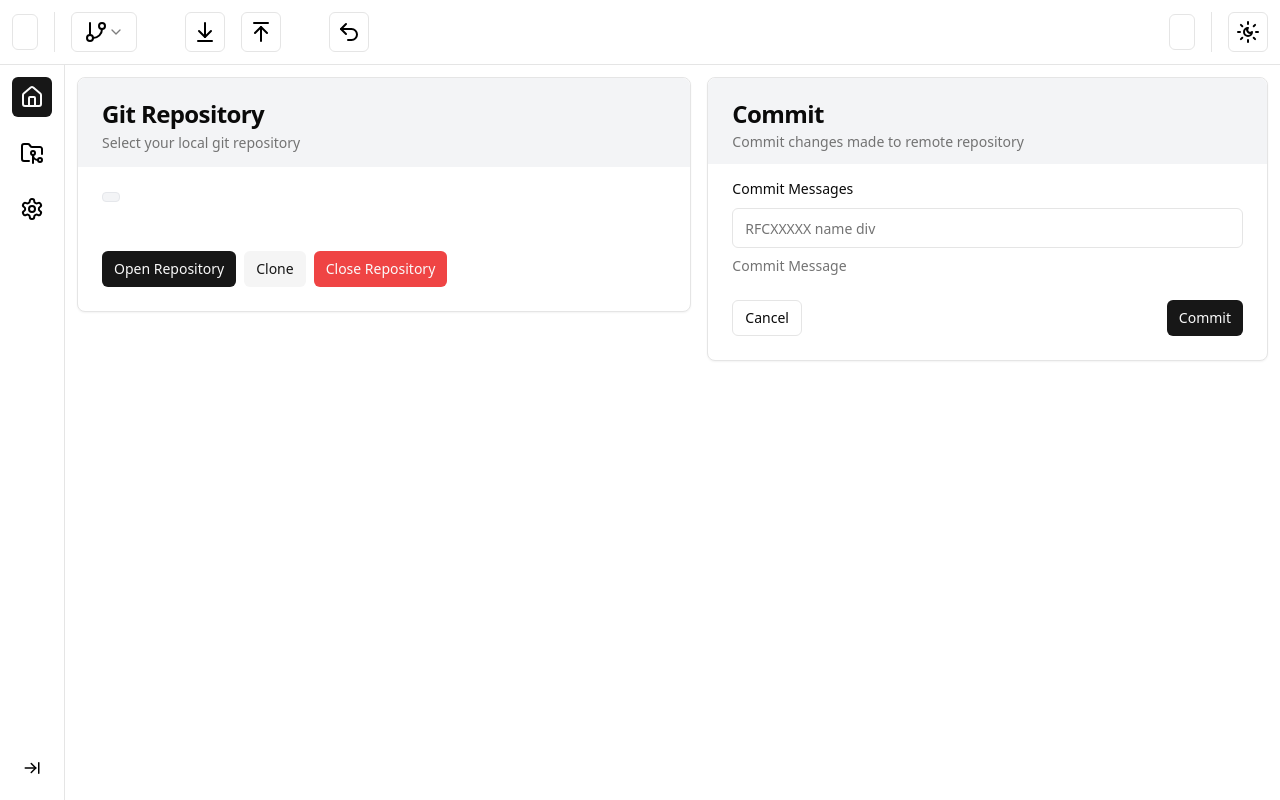
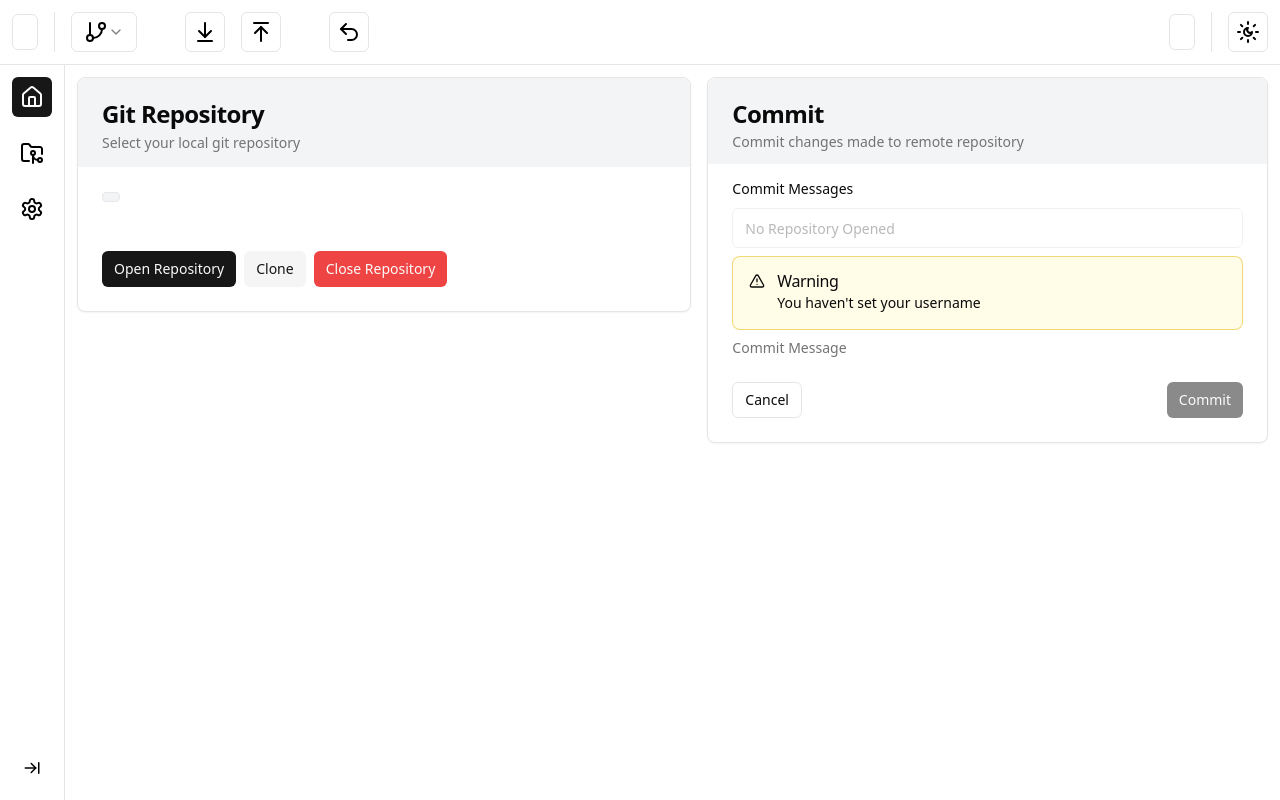
Before and after one commit to RMalik777/git-commander, a React (Vite) app: page / in a window 1280 px wide. Built offline with nearby package versions, Linux system fonts and the light colour scheme.

Commit message:
fix: warning will show if no username is set

```diff
--- a/src/components/Git/Commit.tsx
+++ b/src/components/Git/Commit.tsx
@@ -25,8 +25,11 @@ import {
   FormLabel,
   FormMessage,
 } from "@/components/ui/form";
+import { Alert, AlertDescription, AlertTitle } from "@/components/ui/alert";
 import { Input } from "@/components/ui/input";
 import { ToastAction } from "@/components/ui/toast";
+
+import { TriangleAlert } from "lucide-react";
 
 import * as git from "@/lib/git";
 
@@ -40,6 +43,7 @@ const formSchema = z.object({
 export default function Commit() {
   const repoName = useAppSelector((state) => state.repo.name);
   const workDir = useAppSelector((state) => state.repo.directory);
+  const userName = useAppSelector((state) => state.user.value);
 
   const commitForm = useForm<z.infer<typeof formSchema>>({
     resolver: zodResolver(formSchema),
@@ -112,7 +116,26 @@ export default function Commit() {
                     <FormItem>
                       <FormLabel htmlFor="name">Commit Messages</FormLabel>
                       <FormControl>
-                        <Input placeholder="RFCXXXXX name div" {...field} />
+                        <>
+                          <Input
+                            disabled={repoName == ""}
+                            placeholder={
+                              repoName == "" ?
+                                "No Repository Opened"
+                              : "RFCXXXXX name div"
+                            }
+                            {...field}
+                          />
+                          <Alert
+                            variant="warning"
+                            className={userName == "" ? "block" : "hidden"}>
+                            <TriangleAlert className="h-4 w-4" />
+                            <AlertTitle>Warning</AlertTitle>
+                            <AlertDescription>
+                              You haven&apos;t set your username
+                            </AlertDescription>
+                          </Alert>
+                        </>
                       </FormControl>
                       <FormDescription>Commit Message</FormDescription>
                       <FormMessage />
@@ -126,7 +149,7 @@ export default function Commit() {
             <Button type="reset" variant="outline" size="sm">
               Cancel
             </Button>
-            <Button type="submit" size="sm">
+            <Button type="submit" size="sm" disabled={repoName == ""}>
               Commit
             </Button>
           </CardFooter>
--- a/src/components/ui/alert.tsx
+++ b/src/components/ui/alert.tsx
@@ -1,23 +1,26 @@
-import * as React from "react"
-import { cva, type VariantProps } from "class-variance-authority"
+import * as React from "react";
+import { cva, type VariantProps } from "class-variance-authority";
 
-import { cn } from "@/lib/utils"
+import { cn } from "@/lib/utils";
 
 const alertVariants = cva(
-  "relative w-full rounded-lg border border-neutral-200 p-4 [&>svg~*]:pl-7 [&>svg+div]:translate-y-[-3px] [&>svg]:absolute [&>svg]:left-4 [&>svg]:top-4 [&>svg]:text-neutral-950 dark:border-neutral-800 dark:[&>svg]:text-neutral-50",
+  "relative w-full rounded-lg border border-neutral-200 p-4 [&>svg~*]:pl-7 [&>svg+div]:translate-y-[-3px] [&>svg]:absolute [&>svg]:left-4 [&>svg]:top-4 [&>svg]:text-neutral-950 dark:border-neutral-800 dark:[&>svg]:text-neutral-50 duration-200 ease-out",
   {
     variants: {
       variant: {
-        default: "bg-white text-neutral-950 dark:bg-neutral-950 dark:text-neutral-50",
+        default:
+          "bg-white text-neutral-950 dark:bg-neutral-950 dark:text-neutral-50",
         destructive:
           "border-red-500/50 text-red-500 dark:border-red-500 [&>svg]:text-red-500 dark:border-red-900/50 dark:text-red-900 dark:dark:border-red-900 dark:[&>svg]:text-red-900",
+        warning:
+          "bg-yellow-200/20 dark:bg-yellow-800/20 border-yellow-500/50 text-neutral-950 dark:border-yellow-500 [&>svg]:text-neutral-950 dark:border-yellow-900/50 dark:text-neutral-50 dark:dark:border-yellow-900 dark:[&>svg]:text-neutral-50",
       },
     },
     defaultVariants: {
       variant: "default",
     },
   }
-)
+);
 
 const Alert = React.forwardRef<
   HTMLDivElement,
@@ -29,8 +32,8 @@ const Alert = React.forwardRef<
     className={cn(alertVariants({ variant }), className)}
     {...props}
   />
-))
-Alert.displayName = "Alert"
+));
+Alert.displayName = "Alert";
 
 const AlertTitle = React.forwardRef<
   HTMLParagraphElement,
@@ -41,8 +44,8 @@ const AlertTitle = React.forwardRef<
     className={cn("mb-1 font-medium leading-none tracking-tight", className)}
     {...props}
   />
-))
-AlertTitle.displayName = "AlertTitle"
+));
+AlertTitle.displayName = "AlertTitle";
 
 const AlertDescription = React.forwardRef<
   HTMLParagraphElement,
@@ -53,7 +56,7 @@ const AlertDescription = React.forwardRef<
     className={cn("text-sm [&_p]:leading-relaxed", className)}
     {...props}
   />
-))
-AlertDescription.displayName = "AlertDescription"
+));
+AlertDescription.displayName = "AlertDescription";
 
-export { Alert, AlertTitle, AlertDescription }
+export { Alert, AlertTitle, AlertDescription };
--- a/src/routes/pages/folder.tsx
+++ b/src/routes/pages/folder.tsx
@@ -3,12 +3,9 @@ import Staging from "@/components/Card/Staging";
 
 export default function Git() {
   return (
-    <>
-      <h1>Git</h1>
-      <div className="flex flex-col items-center gap-4">
-        <FileList />
-        <Staging />
-      </div>
-    </>
+    <div className="flex flex-col items-center gap-4">
+      <FileList />
+      <Staging />
+    </div>
   );
 }
```
